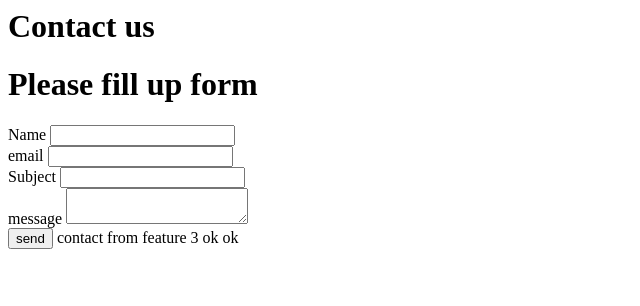
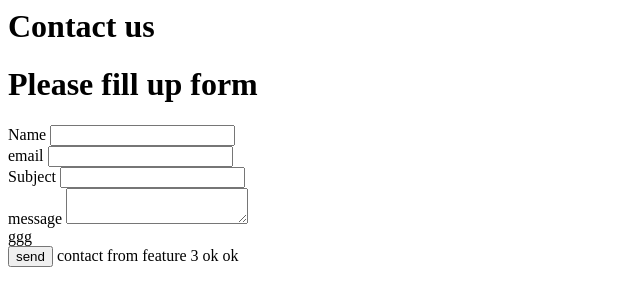
Before and after one commit to BabuTUl/learn_html, a PHP site: page /contact.php in a window 1280 px wide. Shown: the top 306 px of the page, without its empty margins (0-640 px from the left). Run offline with PHP 8.4, Linux system fonts and the light colour scheme.

Commit message:
any thing change

```diff
--- a/views/contact.php
+++ b/views/contact.php
@@ -15,7 +15,7 @@
 	</div></div><div>
 		<label>message</label>
 		<textarea></textarea>
-	</div>
+	</div>ggg
 	<div>
 		<button>send</button>
 		contact from feature 3
```
